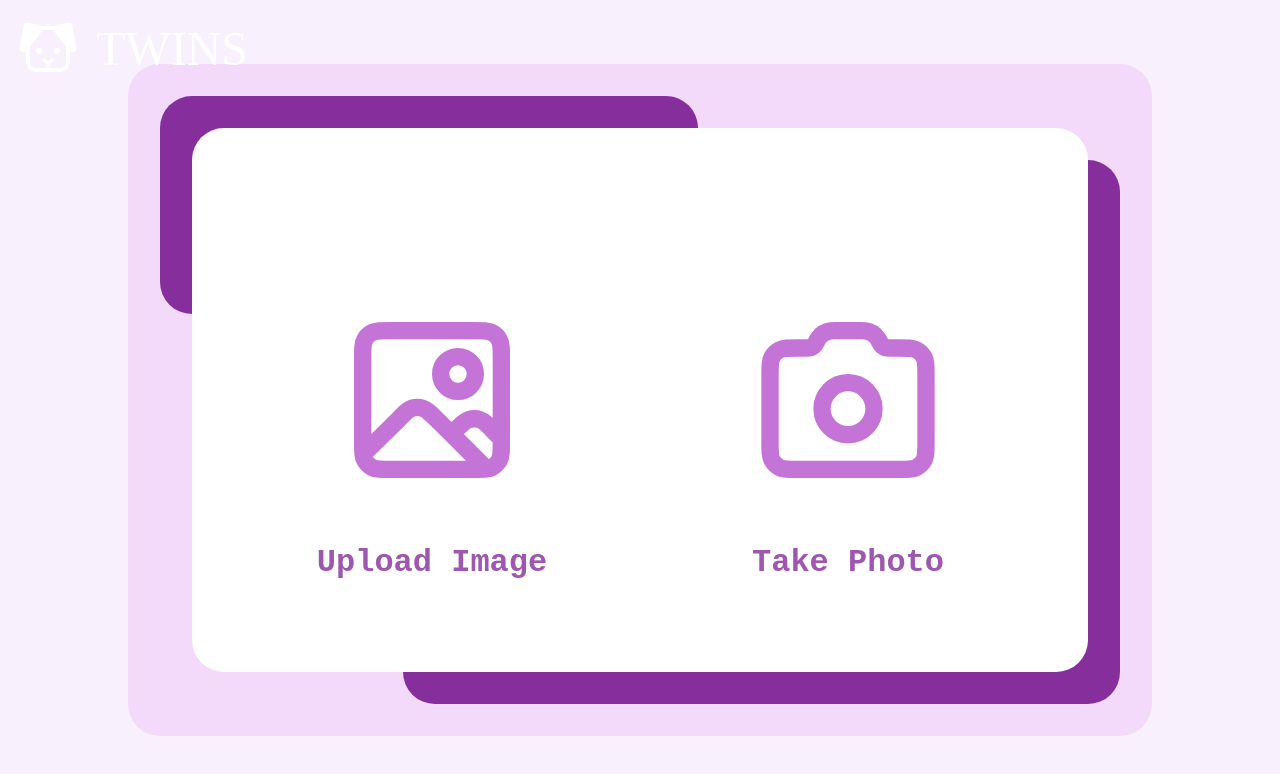
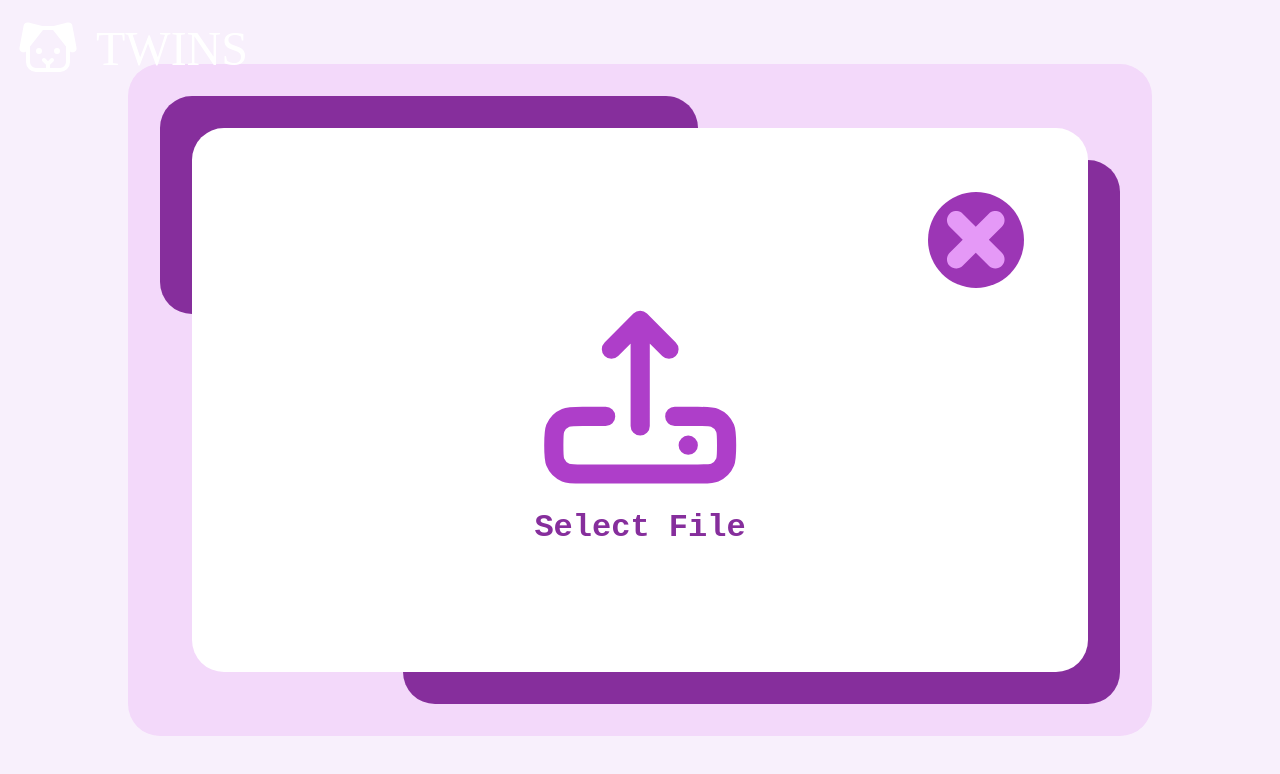
Before and after one commit to Blizniaki-Projekt-IO/BlizniakiFront, a React (Vite) app in the folder Twins/: page / in a window 1280 px wide. Both pictures are taken after a click on the element 432 px from the left and 1296 px from the top of the page. Shown: the part 896-1670 px from the top of the page. Built offline with nearby package versions, Linux system fonts and the light colour scheme.

Commit message:
add drop file

```diff
--- a/Twins/src/components/content/Cam.jsx
+++ b/Twins/src/components/content/Cam.jsx
@@ -8,7 +8,7 @@ function Cam(props) {
       <div className={classes.webcamPanel}>
         <p
           onClick={() => {
-            props.onDisableWebcam();
+            props.onShowDefault();
           }}
         >
           <svg
--- a/Twins/src/components/content/Content.jsx
+++ b/Twins/src/components/content/Content.jsx
@@ -2,19 +2,28 @@ import classes from "./Content.module.scss";
 import Default from "./Default";
 import Cam from "./Cam";
 import { useState } from "react";
+import Drop from "./Drop";
 
 function Content() {
-  const onDisableWebcam = () => {
-    console.log("aaa");
-    setContent(<Default onEnableWebcam={onEnableWebcam} />);
+  const onShowDefault = () => {
+    setContent(
+      <Default
+        onShowWebcam={onShowWebcam}
+        onShowFilereader={onShowFilereader}
+      />
+    );
   };
 
-  const onEnableWebcam = () => {
-    setContent(<Cam onDisableWebcam={onDisableWebcam} />);
+  const onShowWebcam = () => {
+    setContent(<Cam onShowDefault={onShowDefault} />);
+  };
+
+  const onShowFilereader = () => {
+    setContent(<Drop onShowDefault={onShowDefault} />);
   };
 
   const [content, setContent] = useState(
-    <Default onEnableWebcam={onEnableWebcam} />
+    <Default onShowWebcam={onShowWebcam} onShowFilereader={onShowFilereader} />
   );
 
   return (
--- a/Twins/src/components/content/Content.module.scss
+++ b/Twins/src/components/content/Content.module.scss
@@ -91,14 +91,18 @@
       }
     }
 
-    .webcamContainer {
+    @mixin container {
       position: absolute;
       width: 100%;
       height: 100%;
       display: flex;
-      justify-content: center; /* Center horizontally */
-      align-items: center; /* Center vertically */
+      justify-content: center;
+      align-items: center;
       overflow: hidden;
+    }
+
+    .webcamContainer {
+      @include container;
 
       .webcam {
         aspect-ratio: 1/1;
@@ -155,5 +159,62 @@
         }
       }
     }
+
+    .dropContainer {
+      @include container;
+
+      label {
+        position: relative;
+        width: 40%;
+        aspect-ratio: 1/1;
+        transition: all 0.3s;
+        border-radius: 2rem;
+        padding: 4rem;
+
+        &::after {
+          content: "Select File";
+          position: absolute;
+          top: 80%;
+          left: 0;
+
+          font-size: 2rem;
+          font-weight: bold;
+          width: 100%;
+          text-align: center;
+        }
+
+        &:hover {
+          background-color: rgba(0, 0, 0, 0.1);
+          scale: 0.9;
+          cursor: pointer;
+        }
+
+        input {
+          display: none;
+        }
+      }
+
+      p {
+        position: absolute;
+        top: 4rem;
+        right: 4rem;
+        width: 6rem;
+        aspect-ratio: 1/1;
+        background-color: #9c36b5;
+        border-radius: 100%;
+        display: flex;
+        align-items: center;
+        justify-content: center;
+
+        &:hover {
+          cursor: pointer;
+          opacity: 0.9;
+        }
+
+        svg {
+          width: 60%;
+        }
+      }
+    }
   }
 }
--- a/Twins/src/components/content/Default.jsx
+++ b/Twins/src/components/content/Default.jsx
@@ -3,7 +3,12 @@ import classes from "./Content.module.scss";
 function Default(props) {
   return (
     <>
-      <div className={classes.col}>
+      <div
+        className={classes.col}
+        onClick={() => {
+          props.onShowFilereader();
+        }}
+      >
         <svg viewBox="0 0 24 24" fill="none" xmlns="http://www.w3.org/2000/svg">
           <path
             d="M14.2639 15.9375L12.5958 14.2834C11.7909 13.4851 11.3884 13.086 10.9266 12.9401C10.5204 12.8118 10.0838 12.8165 9.68048 12.9536C9.22188 13.1095 8.82814 13.5172 8.04068 14.3326L4.04409 18.2801M14.2639 15.9375L14.6053 15.599C15.4112 14.7998 15.8141 14.4002 16.2765 14.2543C16.6831 14.126 17.12 14.1311 17.5236 14.2687C17.9824 14.4251 18.3761 14.8339 19.1634 15.6514L20 16.4934M14.2639 15.9375L18.275 19.9565M18.275 19.9565C17.9176 20 17.4543 20 16.8 20H7.2C6.07989 20 5.51984 20 5.09202 19.782C4.71569 19.5903 4.40973 19.2843 4.21799 18.908C4.12796 18.7313 4.07512 18.5321 4.04409 18.2801M18.275 19.9565C18.5293 19.9256 18.7301 19.8727 18.908 19.782C19.2843 19.5903 19.5903 19.2843 19.782 18.908C20 18.4802 20 17.9201 20 16.8V16.4934M4.04409 18.2801C4 17.9221 4 17.4575 4 16.8V7.2C4 6.0799 4 5.51984 4.21799 5.09202C4.40973 4.71569 4.71569 4.40973 5.09202 4.21799C5.51984 4 6.07989 4 7.2 4H16.8C17.9201 4 18.4802 4 18.908 4.21799C19.2843 4.40973 19.5903 4.71569 19.782 5.09202C20 5.51984 20 6.0799 20 7.2V16.4934M17 8.99989C17 10.1045 16.1046 10.9999 15 10.9999C13.8954 10.9999 13 10.1045 13 8.99989C13 7.89532 13.8954 6.99989 15 6.99989C16.1046 6.99989 17 7.89532 17 8.99989Z"
@@ -18,7 +23,7 @@ function Default(props) {
       <div
         className={classes.col}
         onClick={() => {
-          props.onEnableWebcam();
+          props.onShowWebcam();
         }}
       >
         <svg viewBox="0 0 24 24" fill="none" xmlns="http://www.w3.org/2000/svg">
--- /dev/null
+++ b/Twins/src/components/content/Drop.jsx
@@ -0,0 +1,39 @@
+import classes from "./Content.module.scss";
+
+function Drop(props) {
+  return (
+    <div className={classes.dropContainer}>
+      <label>
+        <svg viewBox="0 0 24 24" fill="none" xmlns="http://www.w3.org/2000/svg">
+          <path
+            d="M17 17H17.01M15.6 14H18C18.9319 14 19.3978 14 19.7654 14.1522C20.2554 14.3552 20.6448 14.7446 20.8478 15.2346C21 15.6022 21 16.0681 21 17C21 17.9319 21 18.3978 20.8478 18.7654C20.6448 19.2554 20.2554 19.6448 19.7654 19.8478C19.3978 20 18.9319 20 18 20H6C5.06812 20 4.60218 20 4.23463 19.8478C3.74458 19.6448 3.35523 19.2554 3.15224 18.7654C3 18.3978 3 17.9319 3 17C3 16.0681 3 15.6022 3.15224 15.2346C3.35523 14.7446 3.74458 14.3552 4.23463 14.1522C4.60218 14 5.06812 14 6 14H8.4M12 15V4M12 4L15 7M12 4L9 7"
+            stroke="#ae3ec9"
+            strokeWidth="2"
+            strokeLinecap="round"
+            strokeLinejoin="round"
+          />
+        </svg>
+        <input type="file" />
+      </label>
+      <p
+        onClick={() => {
+          props.onShowDefault();
+        }}
+      >
+        <svg
+          viewBox="0 0 25 25"
+          version="1.1"
+          xmlns="http://www.w3.org/2000/svg"
+        >
+          <g stroke="none" strokeWidth="1" fill="none" fillRule="evenodd">
+            <g transform="translate(-469.000000, -1041.000000)" fill="#e599f7">
+              <path d="M487.148,1053.48 L492.813,1047.82 C494.376,1046.26 494.376,1043.72 492.813,1042.16 C491.248,1040.59 488.712,1040.59 487.148,1042.16 L481.484,1047.82 L475.82,1042.16 C474.257,1040.59 471.721,1040.59 470.156,1042.16 C468.593,1043.72 468.593,1046.26 470.156,1047.82 L475.82,1053.48 L470.156,1059.15 C468.593,1060.71 468.593,1063.25 470.156,1064.81 C471.721,1066.38 474.257,1066.38 475.82,1064.81 L481.484,1059.15 L487.148,1064.81 C488.712,1066.38 491.248,1066.38 492.813,1064.81 C494.376,1063.25 494.376,1060.71 492.813,1059.15 L487.148,1053.48"></path>
+            </g>
+          </g>
+        </svg>
+      </p>
+    </div>
+  );
+}
+
+export default Drop;
```
